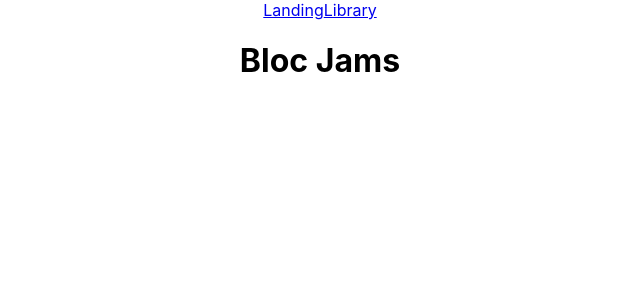
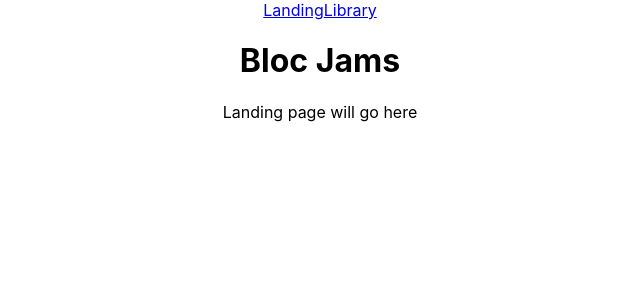
Before and after one commit to curtbloom/bloc-jams-react, a React (Create React App) app: page / in a window 1280 px wide. Shown: the top 300 px of the page, without its empty margins (320-960 px from the left). Built offline with nearby package versions, Linux system fonts and the light colour scheme.

Commit message:
Original file

```diff
--- a/src/App.js
+++ b/src/App.js
@@ -17,7 +17,9 @@ class App extends Component {
           <h1>Bloc Jams</h1>
         </header>
         <main>
-
+          <Route exact path="/" component={Landing} />
+          <Route path="/library" component={Library} />
+          <Route path="/Album" component={Album} />
         </main>
       </div>
     );
```
